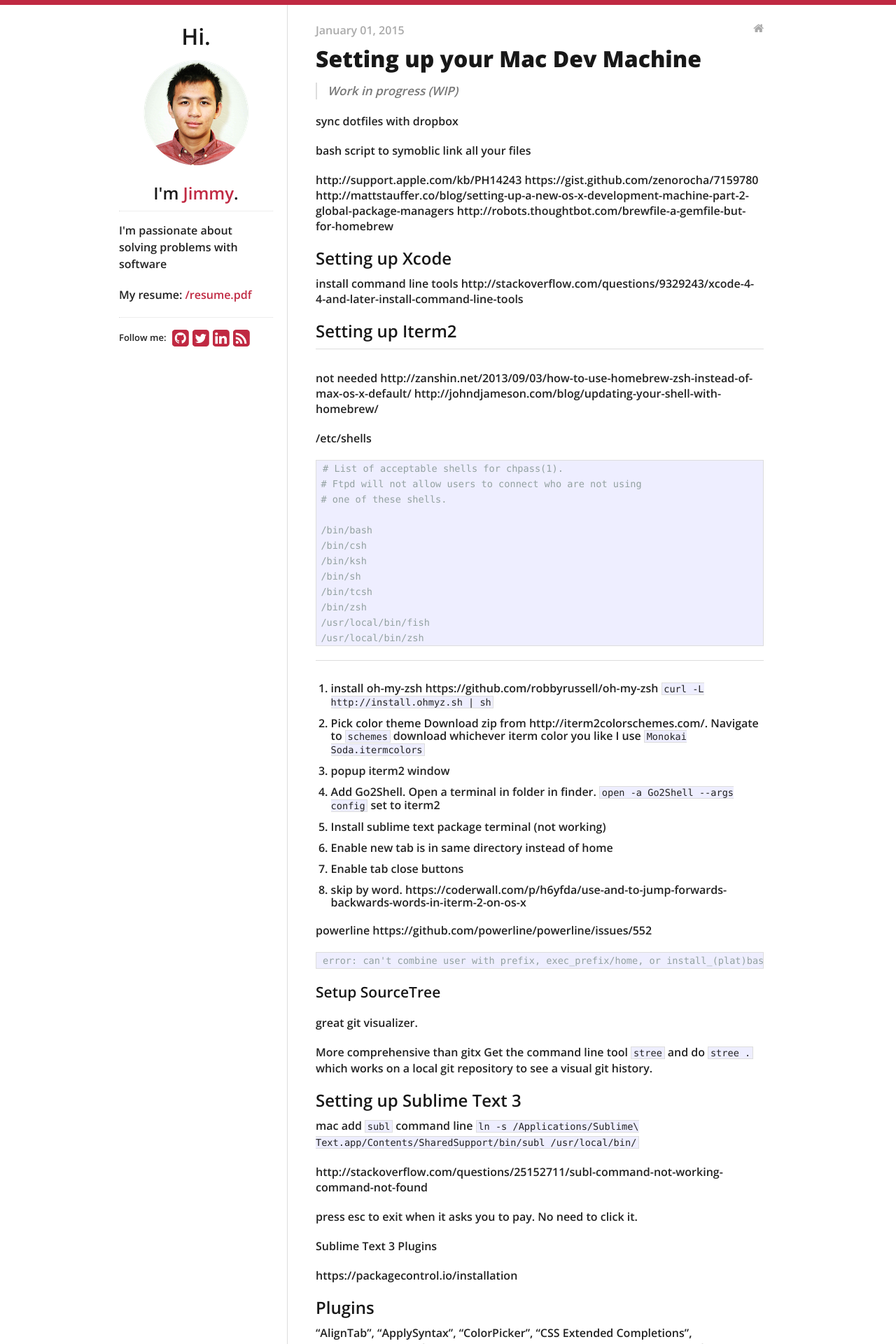
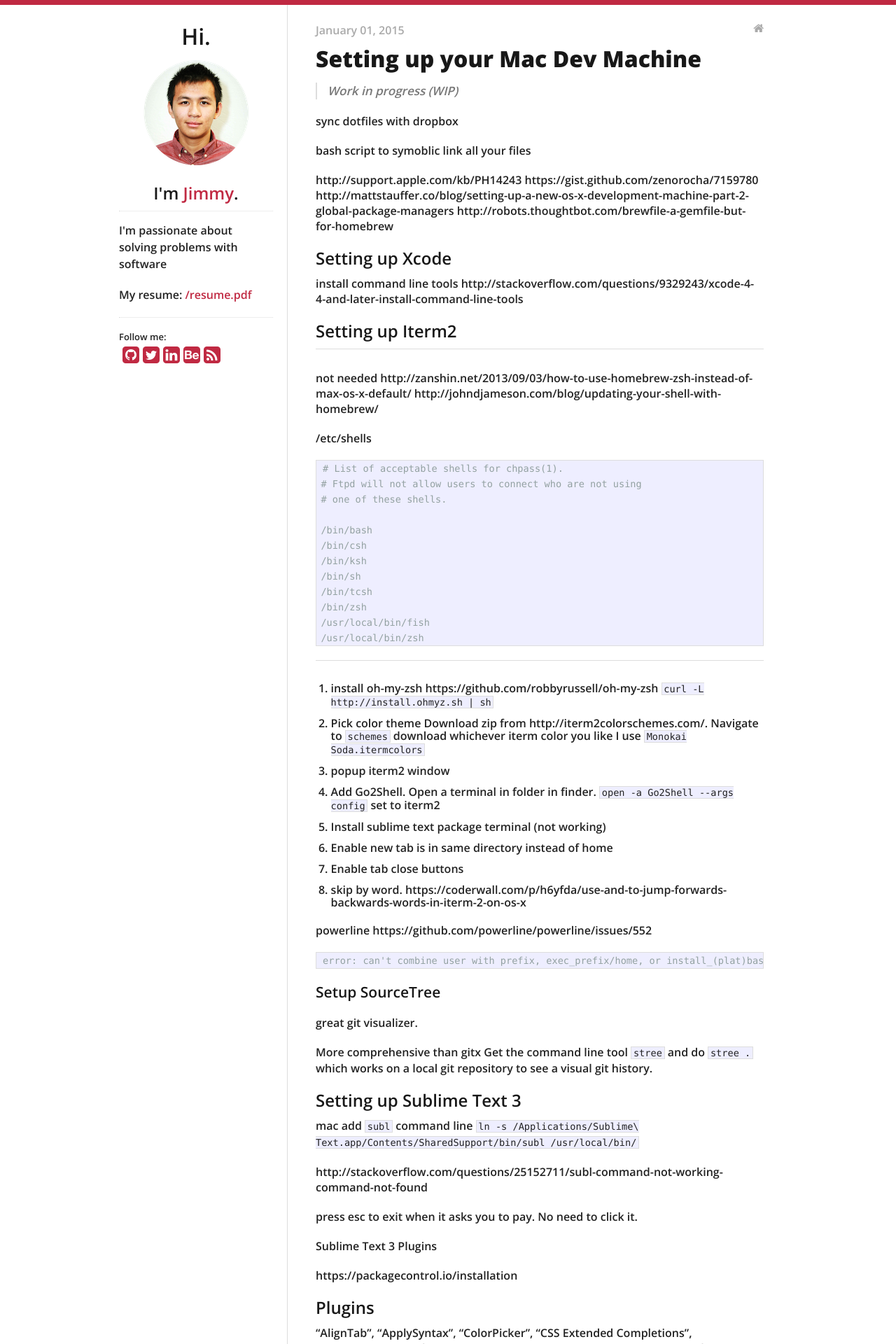
Before and after one commit to jimicy/jimicy.github.io, a Jekyll site: the page built from _posts/2015-01-01-setting-up-mac-dev-machine.md, in a window 1280 px wide. Shown: the top 1920 px of the page at 70% size. Built offline with Jekyll 4.4.1, drawn with Linux system fonts in a browser that asks for light colours; nearby versions of some CDN libraries.

Commit message:
Add behance to social icons.

```diff
--- a/_data/theme.yml
+++ b/_data/theme.yml
@@ -16,6 +16,7 @@
   linkedin: jimicy
   #gplus: 110552447039675960964
   #gravatar: 86e6ff8f75f9daef42d53b7f8002fd95
+  behance: jimicy
 
 # "Hi, I'm _______"
 name: Jimmy
--- a/_includes/social.html
+++ b/_includes/social.html
@@ -63,6 +63,12 @@
   </a>
   {% endif %}
 
+  {% if site.data.theme.social.behance %}
+  <a title="{{ site.data.theme.name }} on Behance" href="https://www.behance.net/{{ site.data.theme.social.behance }}">
+    <i class="fa fa-behance-square"></i>
+  </a>
+  {% endif %}
+
   <a title="Atom feed" id="atom" href="/atom.xml">
     <i class="fa fa-rss-square"></i>
   </a>
```
